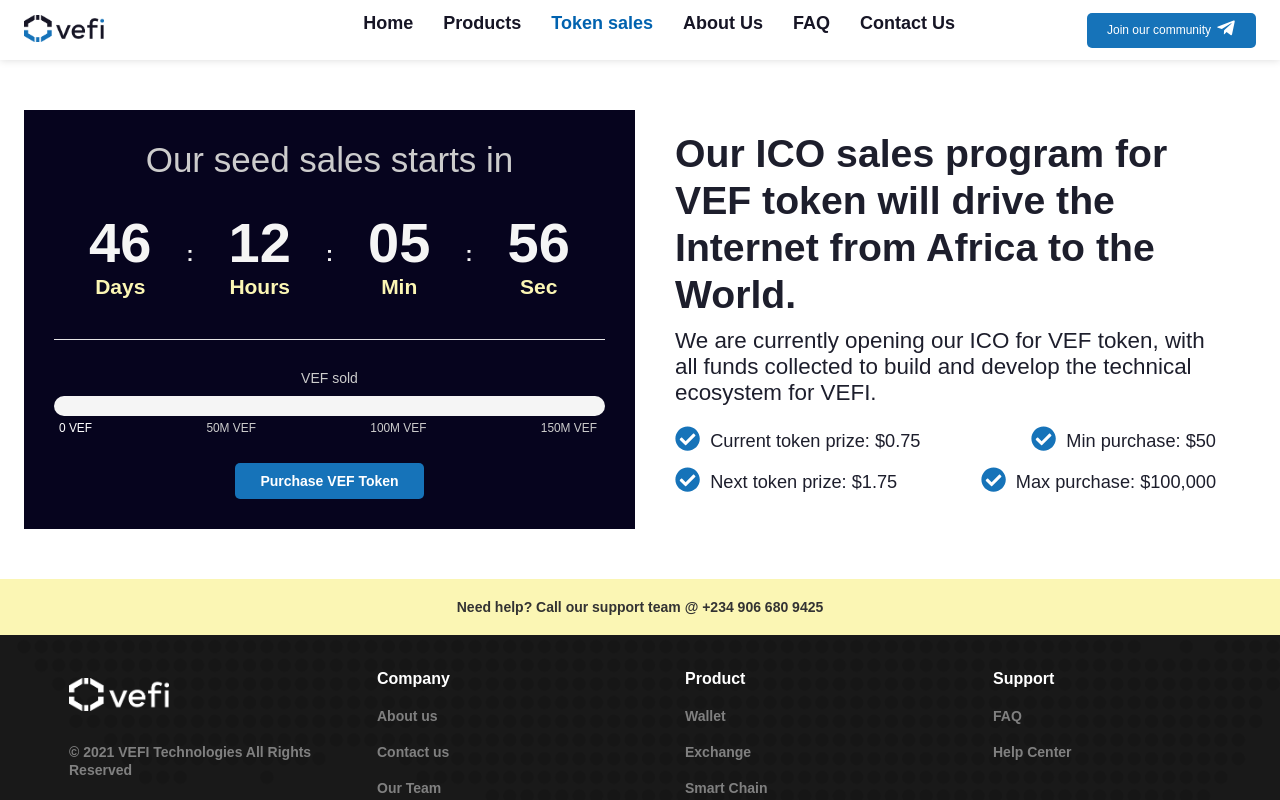
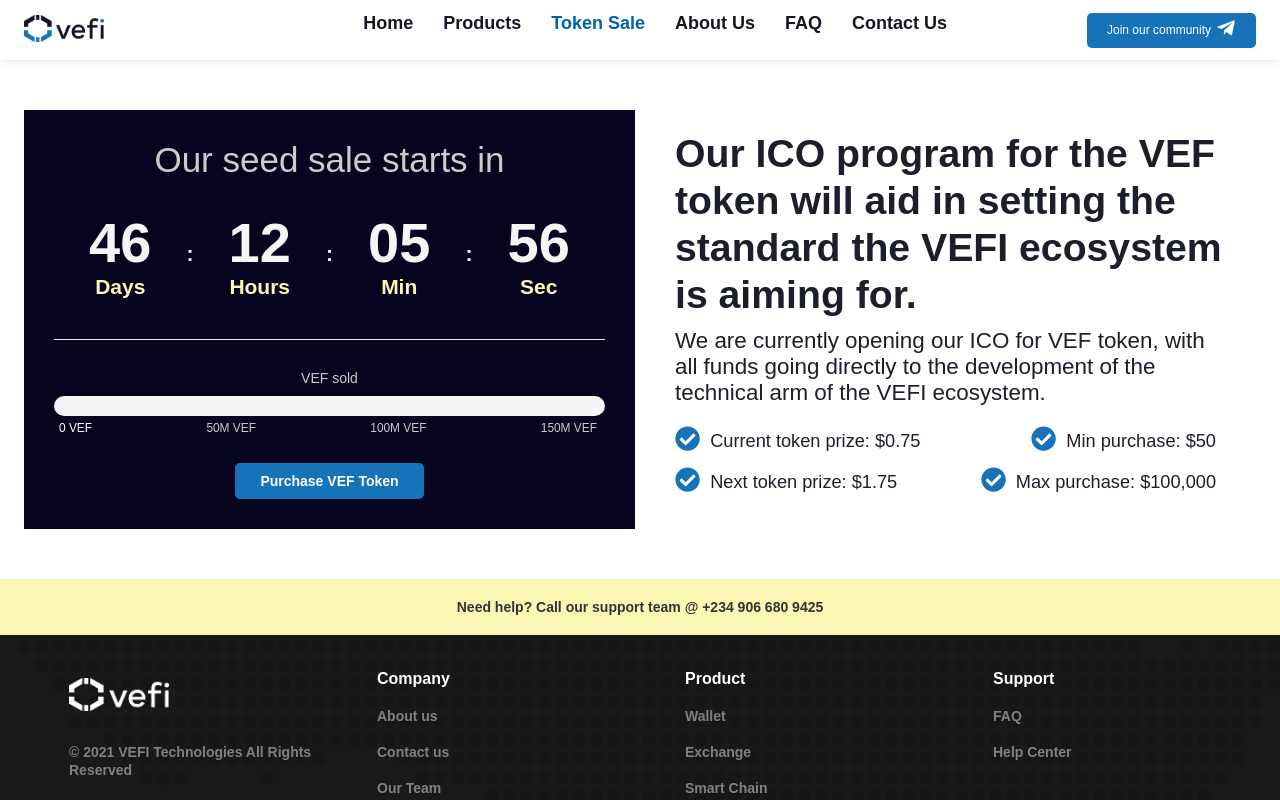
Before and after one commit to VeFi-Network/Official-Website, a React (Create React App) app: page /token in a window 1280 px wide. Shown: the top 800 px of the page. Built offline with nearby package versions, Linux system fonts and the light colour scheme.

Commit message:
update token sale page

```diff
--- a/src/components/LinkItem.js
+++ b/src/components/LinkItem.js
@@ -8,7 +8,7 @@ export const LinkList = [
     url: "/products"
   },
   {
-    title: "Token sales",
+    title: "Token Sale",
     url: "/token"
   },
   {
--- a/src/pages/token/Token.js
+++ b/src/pages/token/Token.js
@@ -27,7 +27,7 @@ const Token = () => {
               <div>
                 <StyledTokenSalesCountDownContainer>
                   <H1 size="2.5rem" fw="normal">
-                    Our seed sales starts in
+                    Our seed sale starts in
                   </H1>
                   <StyledTokenCounterTimerBox>
                     <Timer>
@@ -66,11 +66,11 @@ const Token = () => {
               <div>
                 <StyledTokenSalesDesc>
                   <H1 size="2.8rem" lh="1.2em">
-                    Our ICO sales program for VEF token will drive the Internet from Africa to the World.
+                    Our ICO program for the VEF token will aid in setting the standard the VEFI ecosystem is aiming for.
                   </H1>
                   <P size="1.6rem">
-                    We are currently opening our ICO for VEF token, with all funds collected to build and develop the
-                    technical ecosystem for VEFI.
+                    We are currently opening our ICO for VEF token, with all funds going directly to the development of
+                    the technical arm of the VEFI ecosystem.
                   </P>
                   <ul>
                     <li>
```
